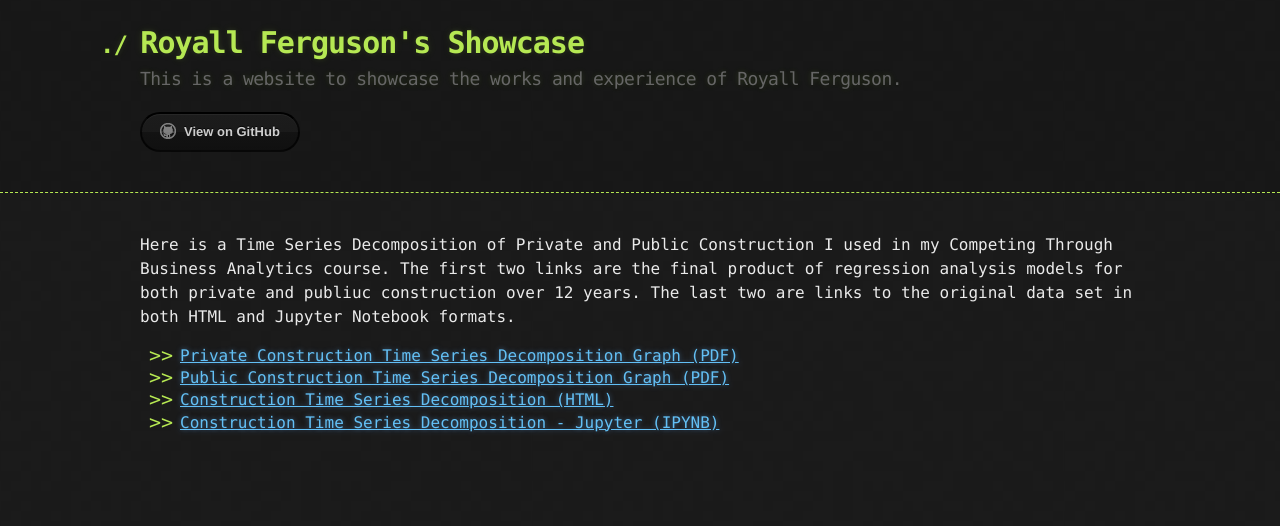
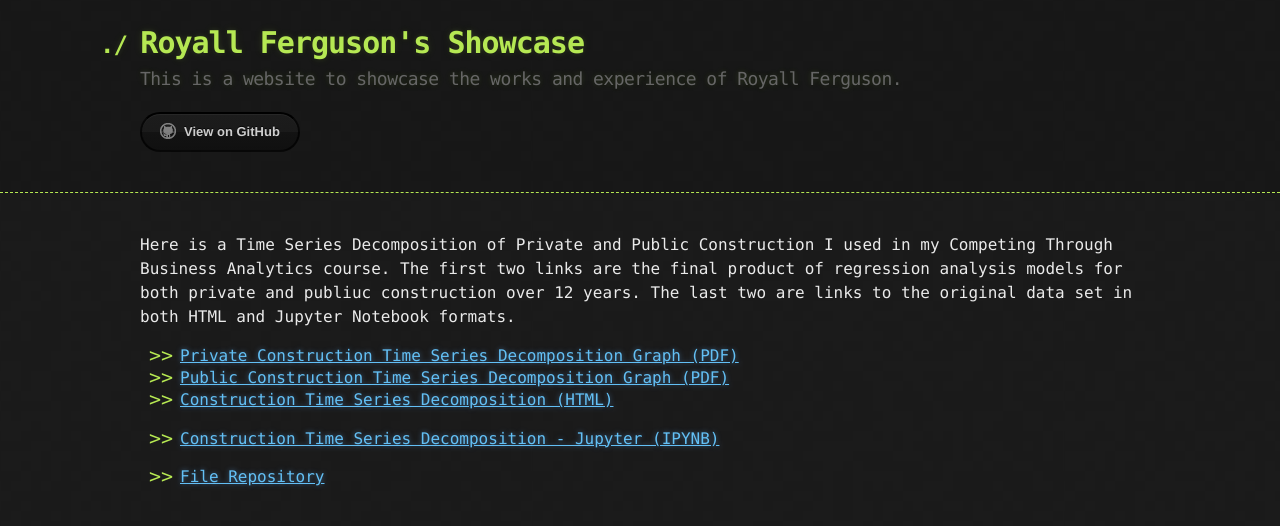
Before and after one commit to rferg012/rferg012.gethub.io, a Jekyll site: the page built from timeseries/index.md, in a window 1280 px wide. Shown: the top 526 px of the page. Built offline with Jekyll 4.4.1, drawn with Linux system fonts in a browser that asks for light colours; our own code applies the rules of GitHub Pages for plain Markdown files.

Commit message:
Update index.md

```diff
--- a/timeseries/index.md
+++ b/timeseries/index.md
@@ -11,3 +11,5 @@ The last two are links to the original data set in both HTML and Jupyter Noteboo
 - [Public Construction Time Series Decomposition Graph (PDF)](public_timeseries.pdf)
 - [Construction Time Series Decomposition (HTML)](ConstructionTimeSeries.html)
 - [Construction Time Series Decomposition - Jupyter (IPYNB)](ConstructionTimeSeries.ipynb)
+
+- [File Repository](https://github.com/rferg012/Time-Series-Analysis)
```
